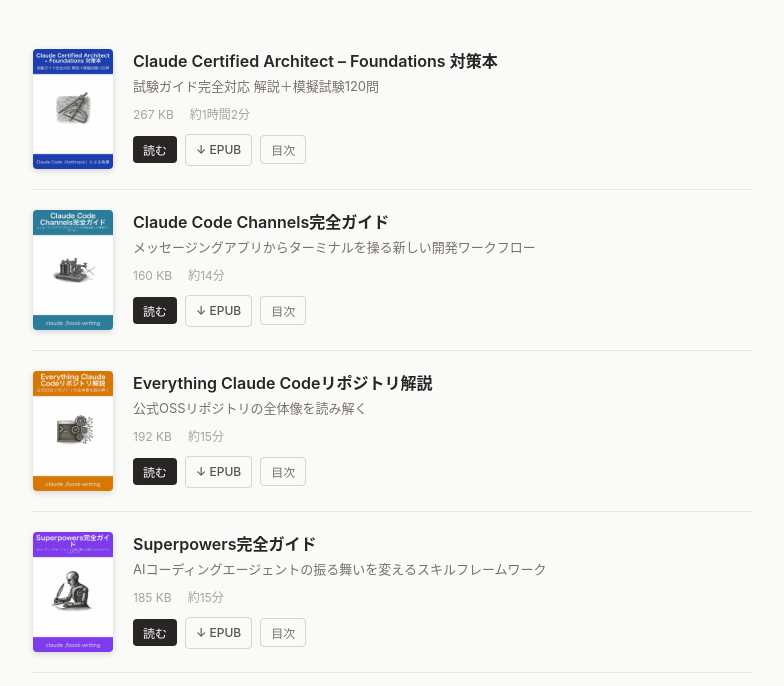
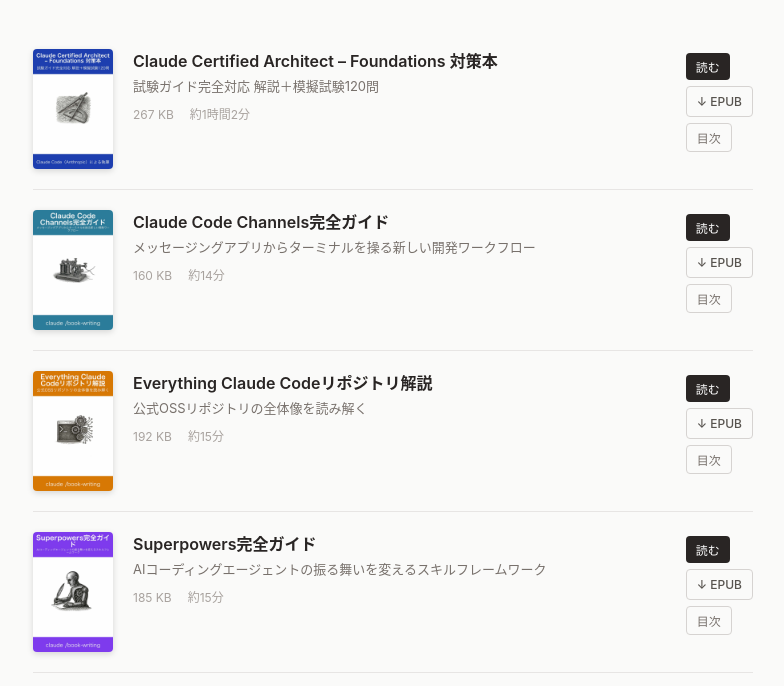
Before and after one commit to zrn-ns/bookshelf-site, a plain HTML site: page index.html in a window 1280 px wide. Shown: the part 114-800 px from the top of the page, without its empty margins (247-1031 px from the left). Drawn offline with nearby package versions, Linux system fonts and the light colour scheme.

Commit message:
🐛 ボタンを右端カラムに戻し、目次はinfo内に維持

```diff
--- a/index.html
+++ b/index.html
@@ -55,14 +55,14 @@
                 <span>${book.size}</span>
                 <span>${book.readingTime}</span>
               </div>
-              <div class="book-actions">
-                <button class="btn-read" onclick="openReader('epubs/${book.filename}', '${book.title.replace(/'/g, "\\'")}')">読む</button>
-                <a class="btn-download" href="epubs/${book.filename}" download>↓ EPUB</a>
-                <button class="btn-toc" onclick="document.getElementById('${tocId}').classList.toggle('open')">目次</button>
-              </div>
               <div class="toc" id="${tocId}">
                 <ol>${tocHtml}</ol>
               </div>
+            </div>
+            <div class="book-actions">
+              <button class="btn-read" onclick="openReader('epubs/${book.filename}', '${book.title.replace(/'/g, "\\'")}')">読む</button>
+              <a class="btn-download" href="epubs/${book.filename}" download>↓ EPUB</a>
+              <button class="btn-toc" onclick="document.getElementById('${tocId}').classList.toggle('open')">目次</button>
             </div>
           </div>
         `;
--- a/style.css
+++ b/style.css
@@ -94,9 +94,11 @@
 
 .book-actions {
   display: flex;
-  align-items: center;
-  gap: 0.5rem;
-  margin-top: 0.625rem;
+  flex-direction: column;
+  align-items: flex-start;
+  gap: 0.375rem;
+  flex-shrink: 0;
+  padding-top: 0.25rem;
 }
 
 .btn-read {
```
